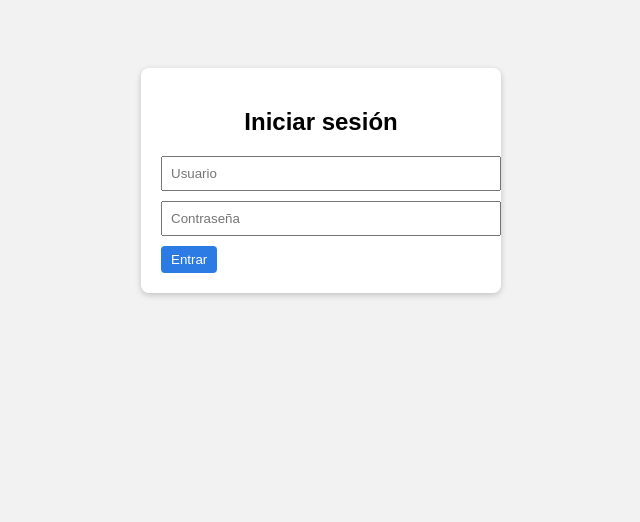
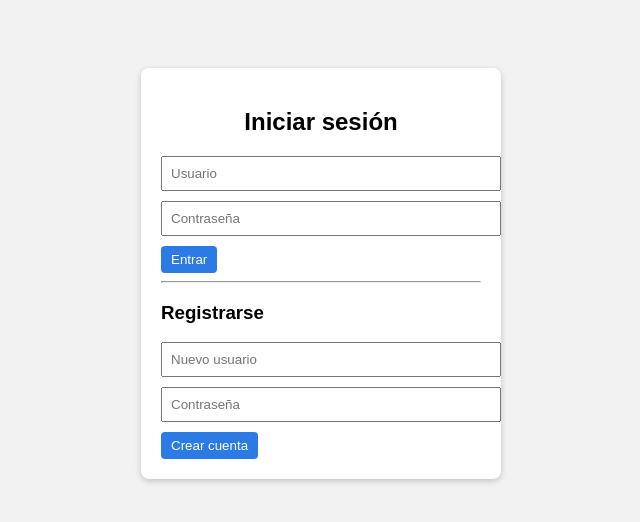
Before and after one commit to abrahamramost01-netizen/dmie, a Flask app: page / in a window 1280 px wide. Shown: the top 522 px of the page, without its empty margins (319-959 px from the left). Run offline with Flask 3, Linux system fonts and the light colour scheme; data that the repository does not hold is empty; some libraries are stand-ins or nearby versions.

Commit message:
Update index.html

```diff
--- a/templates/index.html
+++ b/templates/index.html
@@ -98,7 +98,17 @@ details {
         <input type="password" name="password" placeholder="Contraseña" required>
         <button class="primary">Entrar</button>
     </form>
+
+    <hr>
+
+    <h3>Registrarse</h3>
+    <form method="post" action="/register">
+        <input name="username" placeholder="Nuevo usuario" required>
+        <input type="password" name="password" placeholder="Contraseña" required>
+        <button class="primary">Crear cuenta</button>
+    </form>
 </div>
+
 
 {% else %}
 
```
